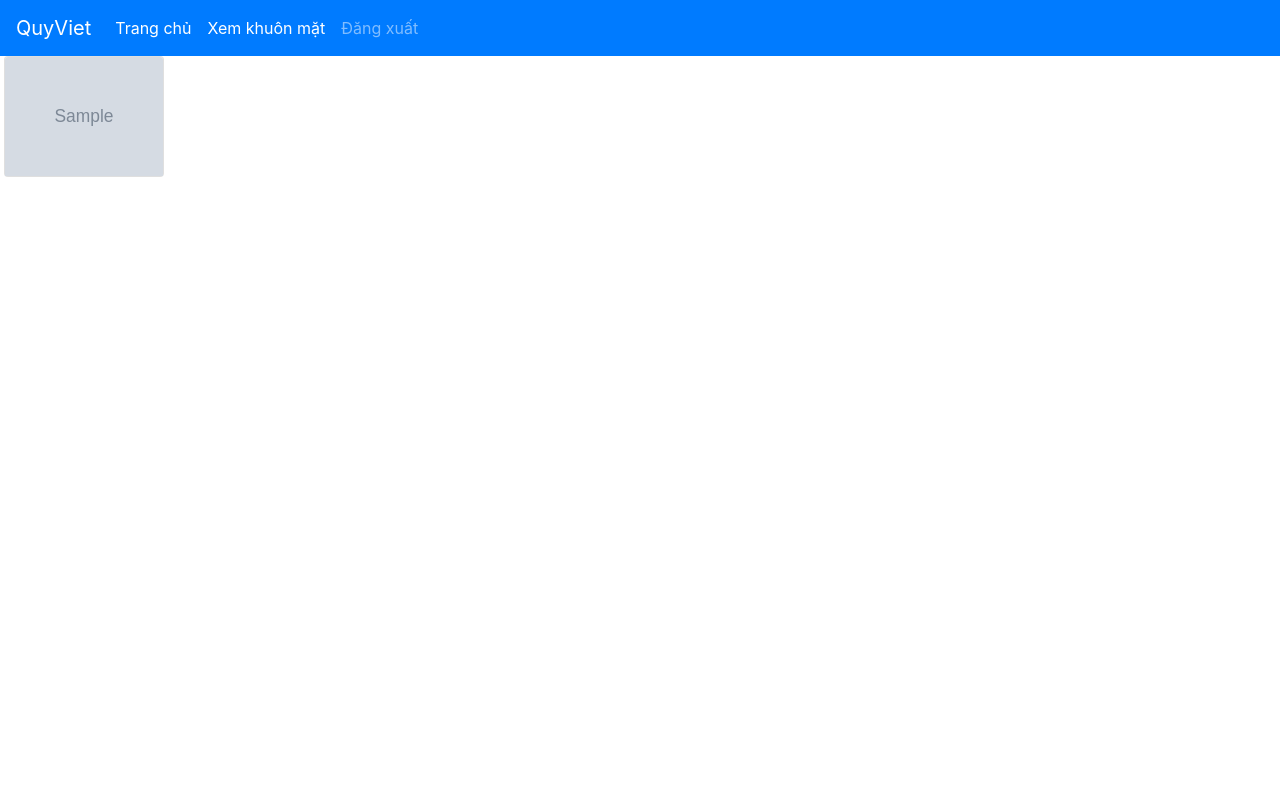
After one commit to tvquy17it3/okteto_detect, a Flask app: template templates/show.html in a window 1280 px wide. The commit adds this page. Run offline with Flask 2, Linux system fonts and the light colour scheme; the template is opened without the code that fills it: most values are stand-ins (such as "Sample title", 1, 10 or a date in 2020); grey boxes marked "Sample" are stand-in pictures; parts of the project's set-up code (start-up, migrations or seed data) failed here and were passed over.

Commit message:
edit show

```diff
--- a/app.py
+++ b/app.py
@@ -40,16 +40,15 @@ def base64_image(base64_img):
         return None
     return base64_img
 
-def add_overlays(faces, user_id, confidence=0.5):
+def add_overlays(faces, confidence=0.5):
     if faces is not None:
         for idx, face in enumerate(faces):
             face_bb = face.bounding_box.astype(int)
             if face.name and face.prob:
                 if face.prob > confidence:
-                    if user_id == face.name:
-                        conf = '{:.02f}'.format(face.prob * 100)
-                        return True, conf
-    return False, 0
+                    conf = '{:.02f}'.format(face.prob * 100)
+                    return True, face.name, conf
+    return False, 0, 0
 
 def errorRemoveReadonly(func, path, exc):
     excvalue = exc[1]
@@ -74,19 +73,17 @@ def index_detect():
         with sess.as_default():
             with graph.as_default():
                 faces = face_recognition.identify(image)
-                user_id = str(data['user_id'])
-                check_confidence, conf = add_overlays(faces, user_id)
-                if check_confidence:
-                    time_now = time.time()
-                    date_time = datetime.datetime.fromtimestamp(time_now).strftime('%d-%m-%Y %H:%M:%S')
+                status, emp_id, conf = add_overlays(faces)
+                if status:
                     return {
                             "data": True,
-                            "conf": conf,
-                            "date_time": str(date_time),
-                            "user_id": user_id,
-                            }
+                            "confidence": conf,
+                            "detected_id": emp_id,
+                            "message": "Success"
+                        }
     return {"data": False, "message": "Cannot detect"}
-#==========================================================
+
+#==========================MANAGER FACE================================
 @app.route('/face')
 def face():
     if 'access_token' not in session:
@@ -97,12 +94,14 @@ def face():
 def submit_img():
     if 'access_token' not in session:
         return redirect(url_for('login'))
+    if 'employee_id' not in session:
+        return redirect(url_for('login'))
 
     data = request.json
     if 'list_img64' not in data:
         return {"data": False, "message": "Validate errors!"}
 
-    Id = 'ms5'
+    Id = str(session['employee_id'])
     path = 'your_face/'+ Id
     shutil.rmtree(path, ignore_errors=False, onerror=errorRemoveReadonly)
     if not os.path.exists(path):
@@ -116,6 +115,24 @@ def submit_img():
     # print(os.listdir(path))
     return {"data": True, "message": os.listdir(path)}
 
+
+@app.route('/show')
+def show_face():
+    if 'access_token' not in session:
+        return redirect(url_for('login'))
+    if 'employee_id' not in session:
+        return redirect(url_for('login'))
+
+    Id = str(session['employee_id'])
+    path = 'your_face/'+ Id
+    if not os.path.exists(path):
+        return render_template('show.html', images = [], path = "")
+
+    images = os.listdir(path)
+    return render_template('show.html', images = images, path = path)
+
+
+#=====================ACCOUNT======================
 @app.route('/login')
 def login():
     if 'access_token' in session:
@@ -127,14 +144,21 @@ def submit_login():
     data = request.json
     if 'access_token' not in data:
         return {"data": False, "message": "Not token!"}
+    if 'employee_id' not in data:
+        return {"data": False, "message": "Chưa tạo hồ sơ!"}
+
     session['access_token'] = data['access_token']
+    session['employee_id'] = data['employee_id']
     return {"data": True, "message": "Saved token!"}
 
 @app.route('/logout')
 def logout():
     if 'access_token' in session:
         session.pop('access_token', None)
+    if 'employee_id' in session:
+        session.pop('employee_id', None)
     return redirect(url_for('login'))
+#===========================================
 
 if __name__ == '__main__':
     print('Starting server...')
--- a/templates/login.html
+++ b/templates/login.html
@@ -31,9 +31,9 @@
                             <div class="form-group">
                                 <input type="button" name="submit" class="btn btn-info btn-md" value="Đăng nhập" onclick= "login()">
                             </div><br/><br/>
-														<div id="register-link" class="text-right">
-															<a href="#" class="text-info">Trở về</a>
-														</div>
+                            <div id="register-link" class="text-right">
+                                <a href="http://vietquysv.herokuapp.com" class="text-info">Trở về</a>
+                            </div>
                         </form>
                     </div>
                 </div>
--- /dev/null
+++ b/templates/show.html
@@ -0,0 +1,48 @@
+<!DOCTYPE html>
+<html>
+  <head>
+    <meta charset="UTF-8">
+    <meta name="viewport" content="width=device-width, initial-scale=1.0">
+    <link rel="icon" href="static/favicon.ico" type="image/x-icon" />
+    <link rel="shortcut icon" href="static/favicon.ico" type="image/x-icon"/>
+    <link rel="stylesheet" type="text/css" href="static/bootstrap.min.css">
+    <link rel="stylesheet" type="text/css" href="static/styles.css">
+    <title>Face Detection</title>
+  </head>
+  <body>
+    <nav class="navbar navbar-expand-lg navbar-dark bg-primary">
+      <a class="navbar-brand" href="#">QuyViet</a>
+      <button class="navbar-toggler" type="button" data-toggle="collapse" data-target="#navbarNav" aria-controls="navbarNav" aria-expanded="false" aria-label="Toggle navigation">
+        <span class="navbar-toggler-icon"></span>
+      </button>
+      <div class="collapse navbar-collapse" id="navbarNav">
+        <ul class="navbar-nav">
+          <li class="nav-item active">
+            <a class="nav-link" href="/face">Trang chủ<span class="sr-only">(current)</span></a>
+          </li>
+          <li class="nav-item active">
+            <a class="nav-link" href="/show">Xem khuôn mặt<span class="sr-only">(current)</span></a>
+          </li>
+          <li class="nav-item">
+            <a class="nav-link" href="/logout">Đăng xuất</a>
+          </li>
+        </ul>
+      </div>
+    </nav>
+    <div class="div1 row ml-1" id="div_img">
+      {% for image in images %}
+        <div class="card img_clear" style="width: 10rem;" id="{{image}}">
+          <img class="card-img-top" src="{{path +'/'+ image}}" alt="{{image}}">
+        </div>
+      {% endfor %}
+
+      {% if path=='' %}
+        <div class="mx-auto" style="margin-top: 200px;">
+          <div class="alert alert-danger px-2" role="alert">
+            Chưa có khuôn mặt nào
+          </div>
+        </div>
+      {% endif %}
+    </div>
+  </body>
+</html>
```
Also changed, not shown: snacc.js (+11 -7 lines), templates/face.html (+17 -3 lines).
